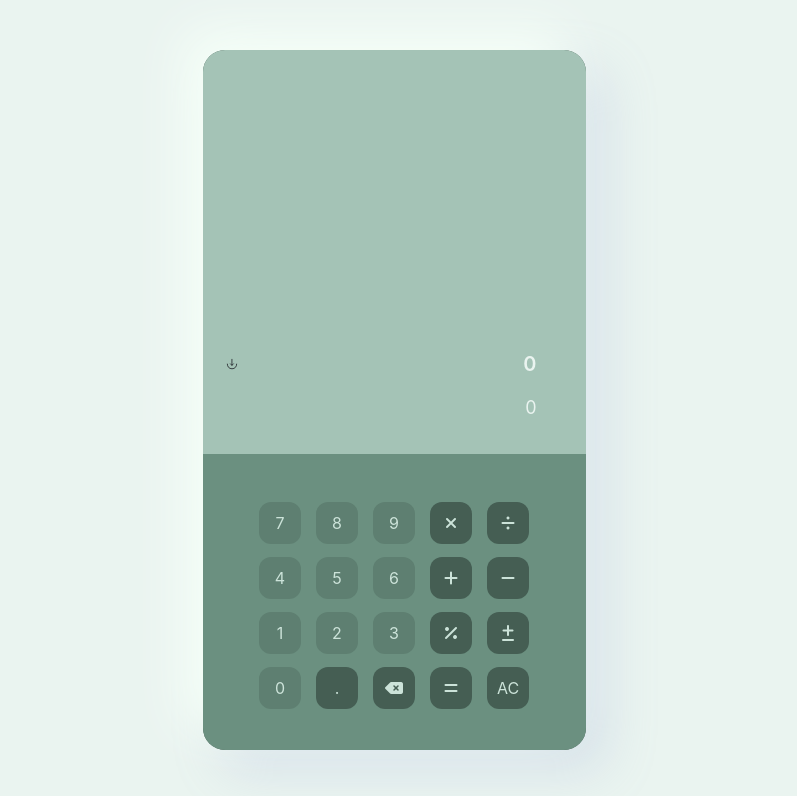
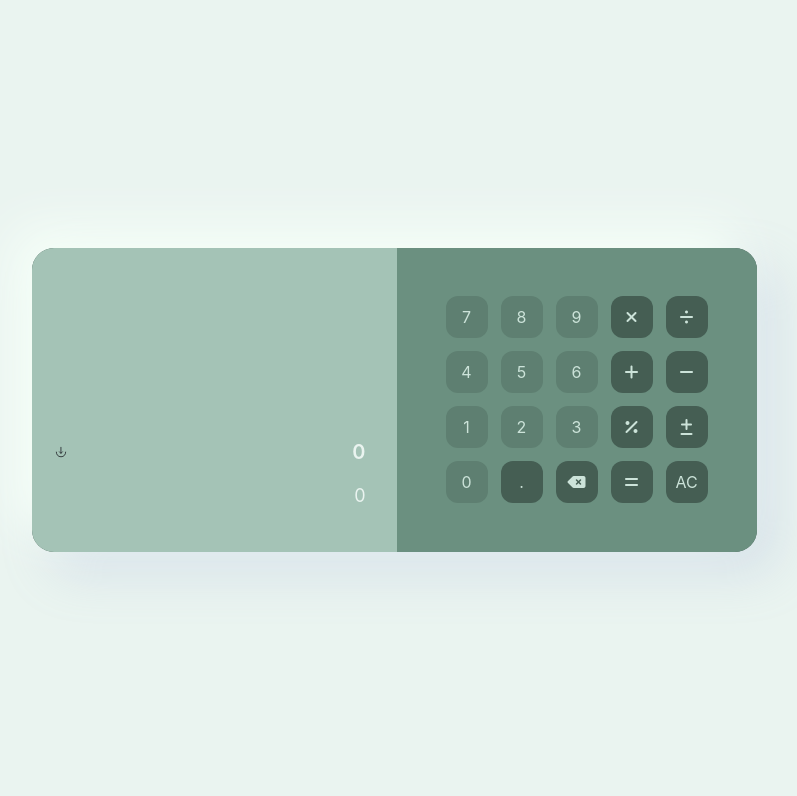
Before and after one commit to devpullcode/dpc-calculator, a website: page index.html in a window 1280 px wide. Shown: the whole page, without its empty margins (246-1043 px from the left). Drawn offline with nearby package versions, Linux system fonts and the light colour scheme; files that its build step writes are made by us from their sources; files whose address does not match are found by name.

Commit message:
feat: ✨ Implemented responsive design

```diff
--- a/src/scss/module/_m-btns.scss
+++ b/src/scss/module/_m-btns.scss
@@ -1,4 +1,5 @@
 @use '../base/variables' as v;
+@use '../base/mixins' as m;
 
 .m-btns {
   display: grid;
@@ -6,6 +7,10 @@
   grid-template-rows: repeat(4, 1fr);
   justify-items: center;
   row-gap: 13px;
+
+  @include m.media('lg') {
+    gap: 13px;
+  }
 
   // ========== btn ==========
   &__btn {
--- a/src/scss/module/_m-calc.scss
+++ b/src/scss/module/_m-calc.scss
@@ -1,10 +1,18 @@
 @use '../base/variables' as v;
+@use '../base/mixins' as m;
 
 .m-calc {
   width: 383px;
   height: 700px;
+
+  @include m.media('lg') {
+    width: auto;
+    height: auto;
+    display: flex;
+    flex-direction: row;
+  }
+
   border-radius: 22px;
-
   background-color: v.$color-feldgrau;
   box-shadow: -20px -20px 50px 0px #f6fff8, 20px 20px 50px 0px rgba(155, 172, 216, 0.25);
   overflow: hidden;
--- a/src/scss/module/_m-container-operation.scss
+++ b/src/scss/module/_m-container-operation.scss
@@ -1,8 +1,17 @@
 @use '../base/variables' as v;
+@use '../base/mixins' as m;
 
 .m-container-operation {
   height: 404px;
   padding: 27px 27px 39px 27px;
 
+  @include m.media('lg') {
+    width: auto;
+    height: auto;
+    display: flex;
+    flex-direction: column;
+    justify-content: flex-end;
+  }
+
   background-color: v.$color-cambridge-blue;
 }
--- a/src/scss/module/_m-history.scss
+++ b/src/scss/module/_m-history.scss
@@ -1,4 +1,5 @@
 @use '../base/variables' as v;
+@use '../base/mixins' as m;
 
 .m-history {
   width: 311px;
@@ -9,6 +10,10 @@
   padding-left: 5px;
 
   overflow-y: scroll;
+
+  @include m.media('lg') {
+    max-height: 140px;
+  }
 
   &::-webkit-scrollbar {
     display: none; /* Para Chrome, Safari y Opera */
```
